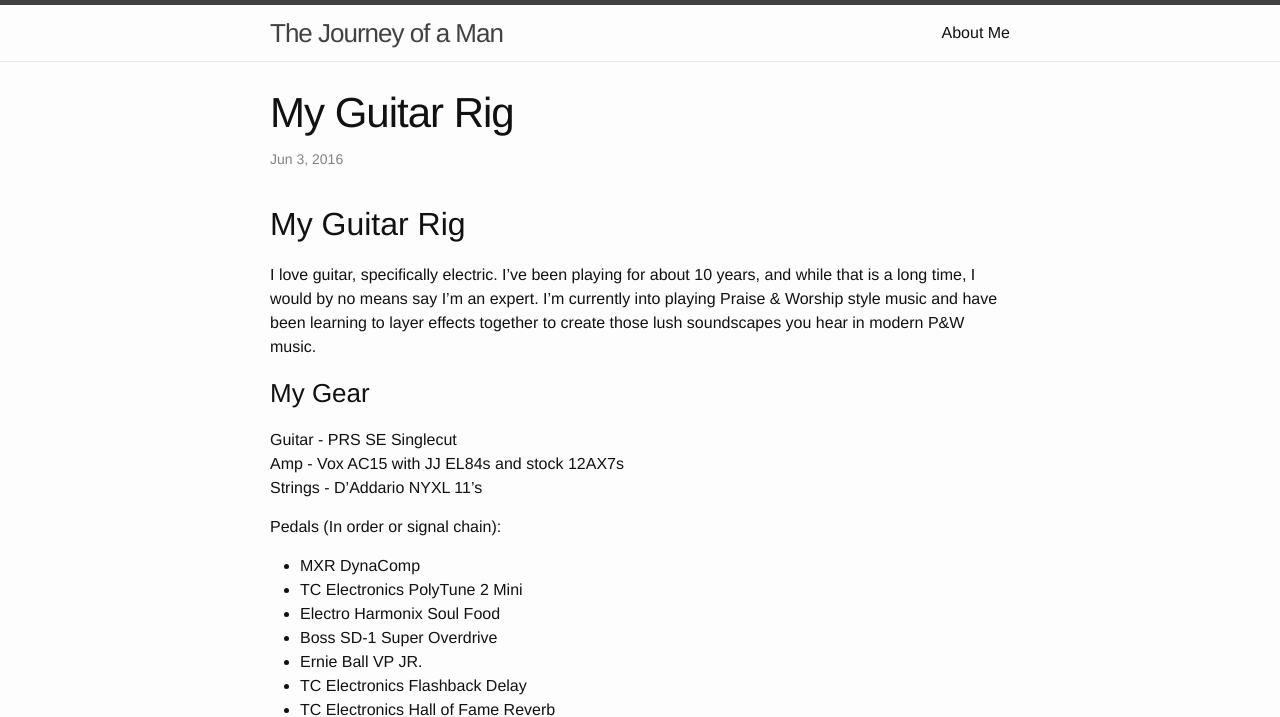
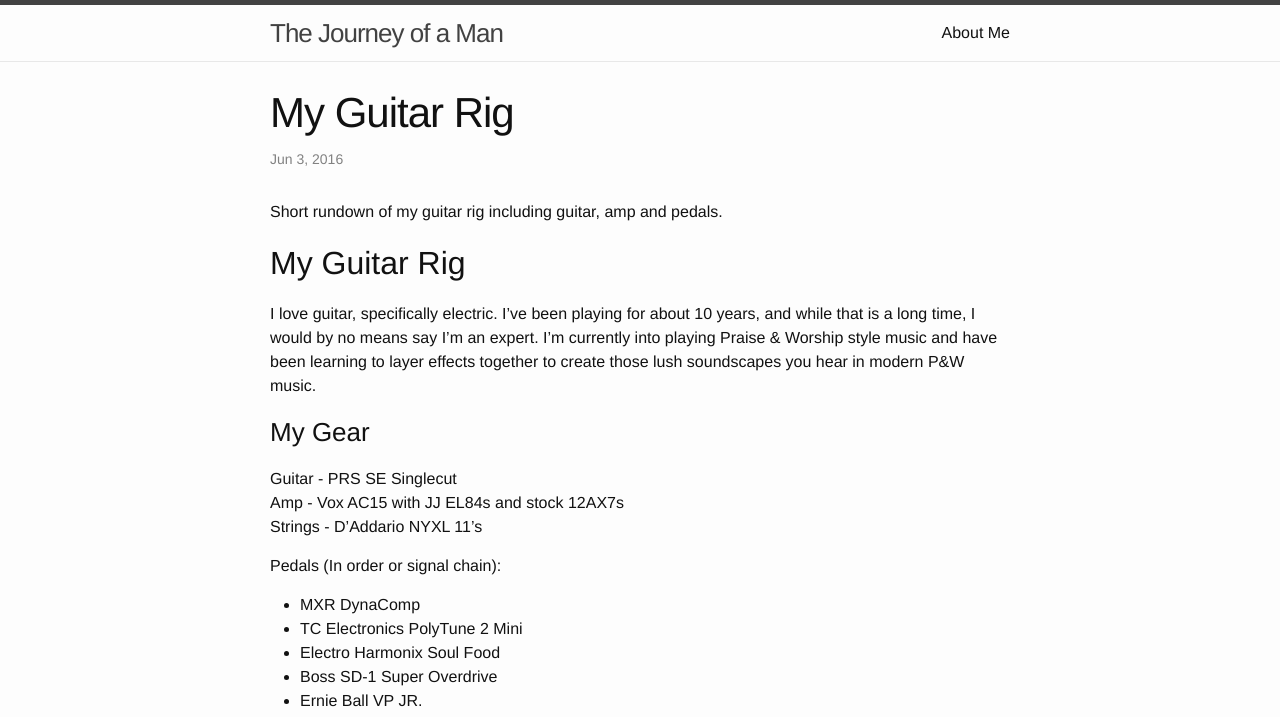
Before and after one commit to ikaikastine/ikaikastine.github.io, a Jekyll site: the page built from _posts/2016-06-03-my-guitar-rig.md, in a window 1280 px wide, cut to the strip 0-717 px from the top of the page. Built offline with Jekyll 4.4.1, drawn with Linux system fonts in a browser that asks for light colours.

```diff
--- a/_posts/2016-06-03-my-guitar-rig.md
+++ b/_posts/2016-06-03-my-guitar-rig.md
@@ -1,7 +1,10 @@
 ---
 layout: post
 title: My Guitar Rig
+excerpt_separator: <!--more-->
 ---
+Short rundown of my guitar rig including guitar, amp and pedals.
+<!--more-->
 ## My Guitar Rig
 I love guitar, specifically electric. I've been playing for about 10 years,
 and while that is a long time, I would by no means say I'm an expert. I'm
```
